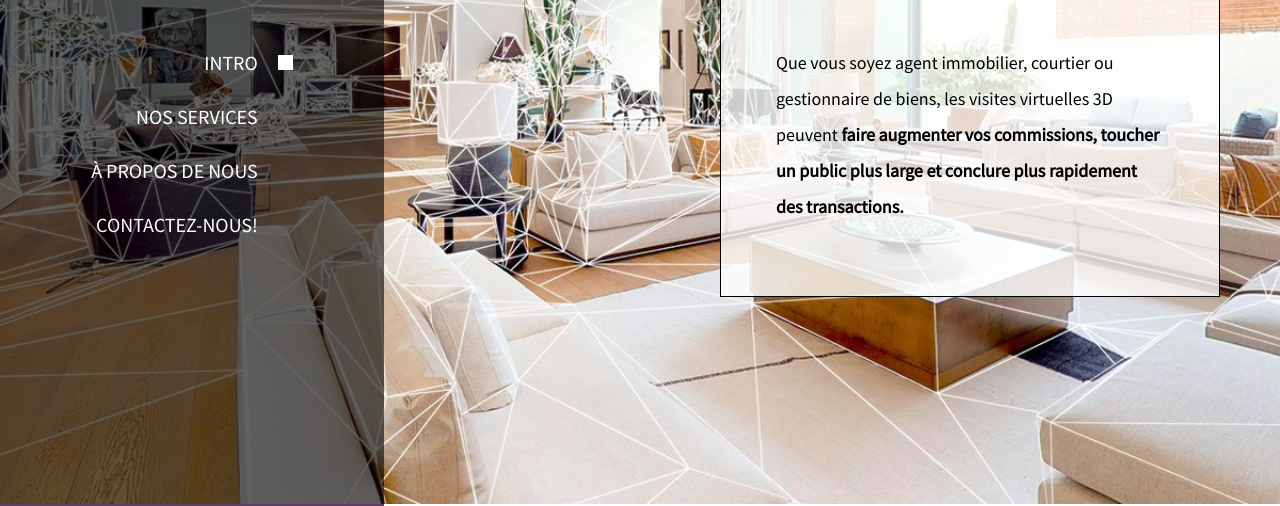
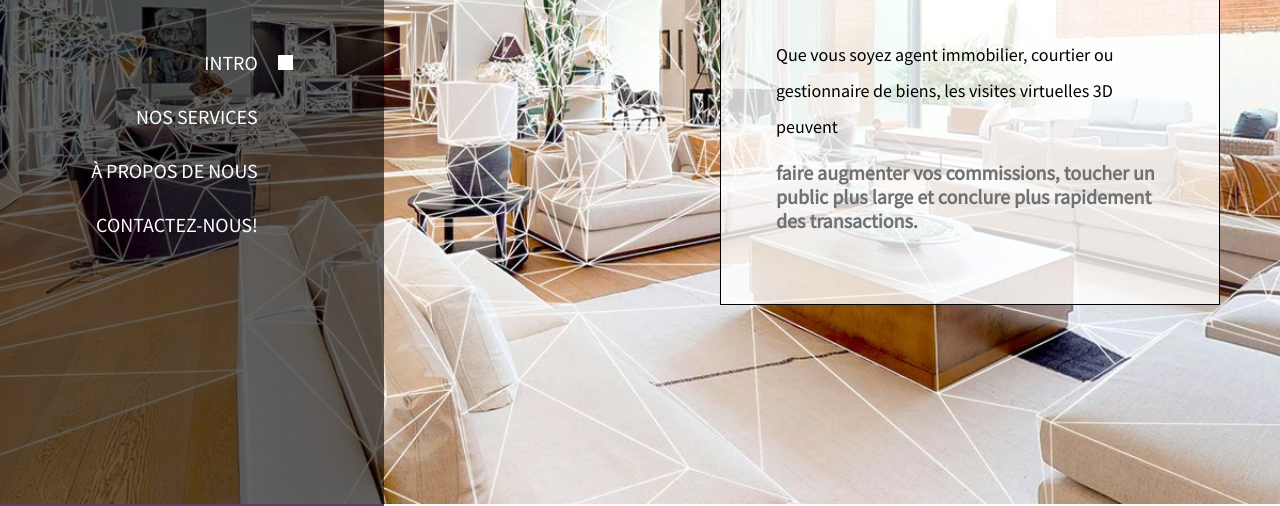
Before and after one commit to scansolution/scansolution.github.io, a plain HTML site: page index.html in a window 1280 px wide. Shown: the part 296-802 px from the top of the page. Drawn offline with Linux system fonts and the light colour scheme.

Commit message:
grosseur texte

```diff
--- a/index.html
+++ b/index.html
@@ -101,7 +101,7 @@
                     <div class="tm-bg-white-transparent tm-intro">
                         <h2 class="tm-section-title mb-5 text-uppercase tm-color-primary">Introducing Scan Solution</h2>
                         <p class="tm-color-gray">
-                          Que vous soyez agent immobilier, courtier ou gestionnaire de biens, les visites virtuelles 3D peuvent <b>faire augmenter vos commissions, toucher un public plus large et conclure plus rapidement des transactions. </b>
+                          Que vous soyez agent immobilier, courtier ou gestionnaire de biens, les visites virtuelles 3D peuvent <h5><b>faire augmenter vos commissions, toucher un public plus large et conclure plus rapidement des transactions. </b></h5>
                         </p>
                     </div>
                 </section>
```
